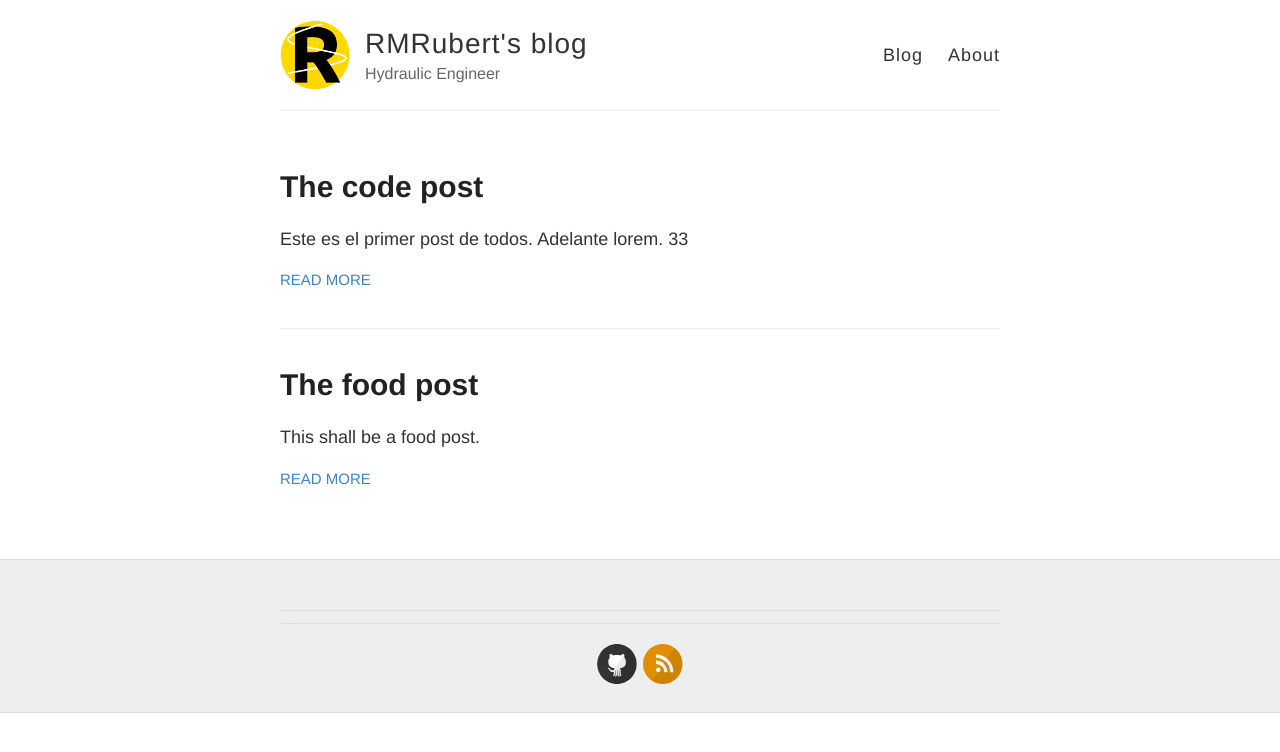
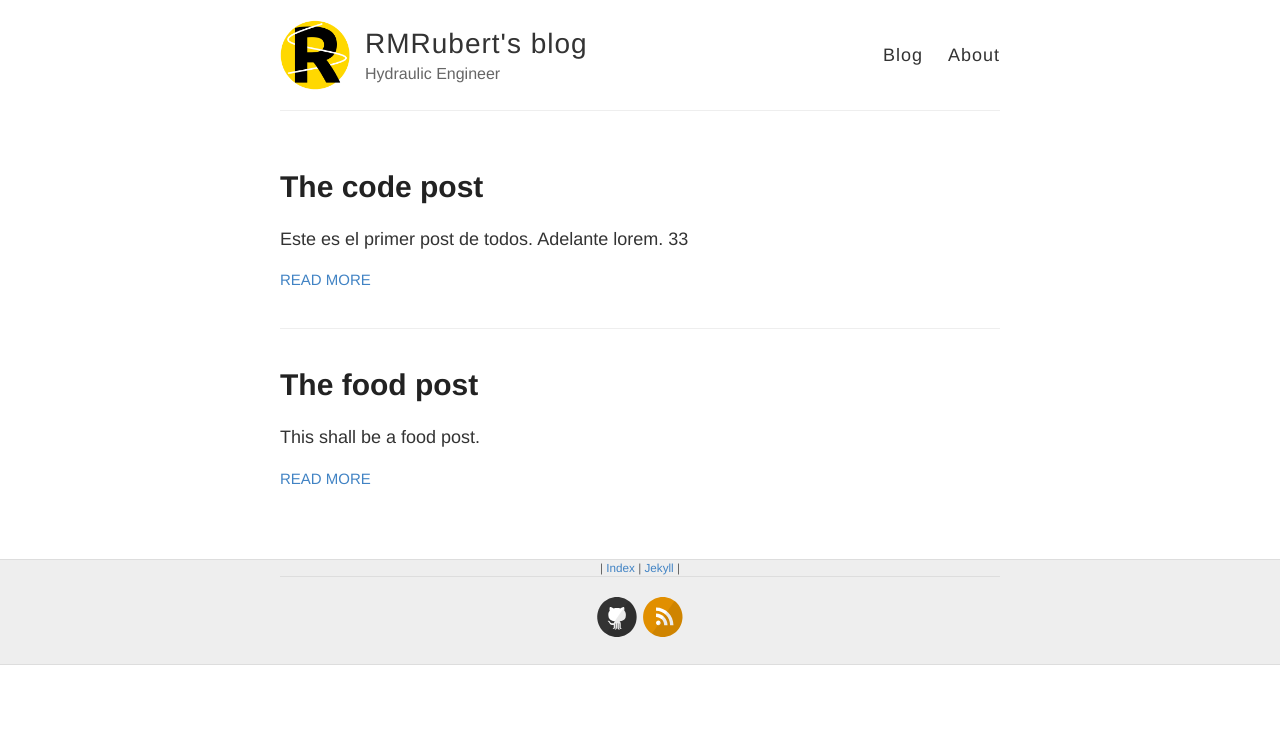
Before and after one commit to RMRubert/RMRubert.github.io, a Jekyll site: the page built from index.html, in a window 1280 px wide. Shown: the top 752 px of the page. Built offline with Jekyll 4.4.1, drawn with Linux system fonts in a browser that asks for light colours.

Commit message:
Add things to footer

```diff
--- a/_layouts/default.html
+++ b/_layouts/default.html
@@ -42,7 +42,8 @@
     <div class="wrapper-footer">
       <div class="container">
 	  	<div class="foot-sitemap">
-			Sitemap
+			| <a href="{{ site.baseurl }}/blog/tag/">Index</a>
+			| <a href="https://jekyllrb.com">Jekyll</a> |
 		</div>
         <footer class="footer">
           {% include svg-icons.html %}
--- a/style.scss
+++ b/style.scss
@@ -272,11 +272,11 @@ nav {
 }
 
 .foot-sitemap {
-  margin-top: 50px;
-  border-top: 1px solid #ddd;
+  margin-top: 0px;
+  border-top: 0px ;
   border-bottom: 1px solid #ddd;
-  font-size: 50%;
-  color: $lightGray;
+  font-size: 65%;
+  color: #606060;
 
 }
 
@@ -285,6 +285,7 @@ nav {
   border-top: 1px solid #ddd;
   border-bottom: 1px solid #ddd;
   background-color: $lightGray;
+  text-align: center;
 }
 
 footer {
```
